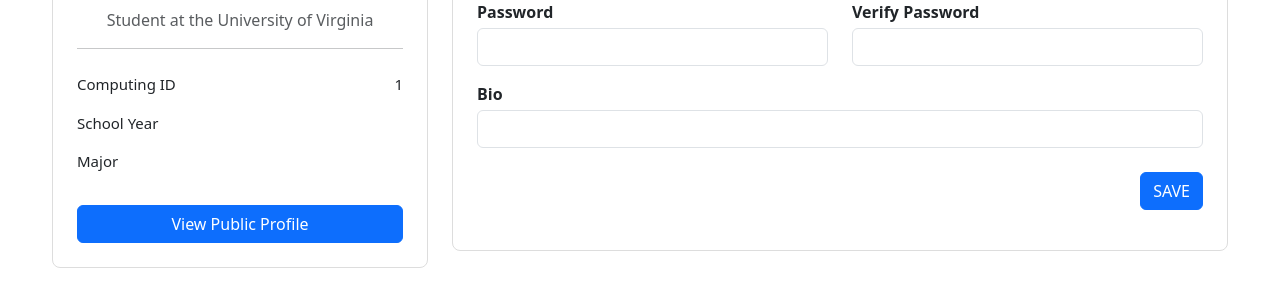
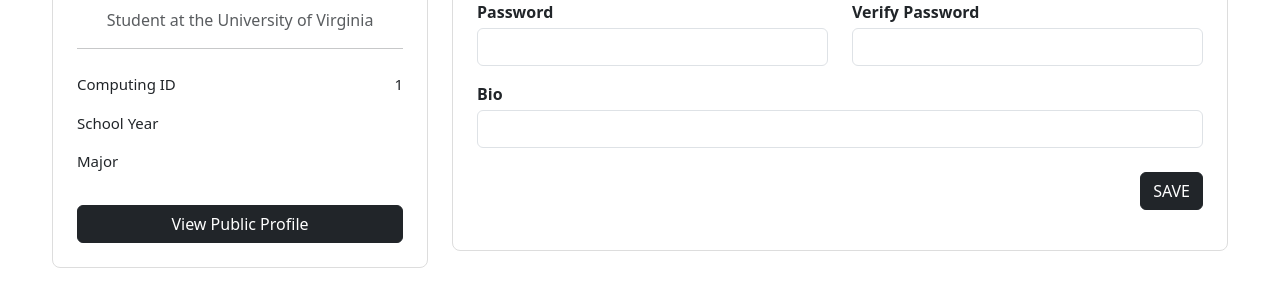
Before and after one commit to tugu-baterdene/database_project, a PHP site: page /profile.php in a window 1280 px wide. Shown: the part 364-671 px from the top of the page. Run offline with PHP 8.4, Linux system fonts and the light colour scheme; the visitor is signed in with stand-in values (Sample User, id 1); data that the repository does not hold is empty; some libraries are stand-ins or nearby versions.

Commit message:
changed button colors to match search

```diff
--- a/location.php
+++ b/location.php
@@ -311,7 +311,7 @@ if ($_SERVER['REQUEST_METHOD'] == 'POST') 	 // check if addr AND/OR landlord is
                             </div>
 
 							<div class="text-end">
-								<input type="submit" class="btn btn-primary" value="CREATE APARTMENT" id="aptBtn" name="aptBtn" />
+								<input type="submit" class="btn btn-dark" value="CREATE APARTMENT" id="aptBtn" name="aptBtn" />
                             </div>
 
                         </form>
@@ -420,7 +420,7 @@ if ($_SERVER['REQUEST_METHOD'] == 'POST') 	 // check if addr AND/OR landlord is
 							</div>
 
 							<div class="text-end">
-								<input type="submit" class="btn btn-primary" value="CREATE HOUSE" id="houseBtn" name="houseBtn" />
+								<input type="submit" class="btn btn-dark" value="CREATE HOUSE" id="houseBtn" name="houseBtn" />
                             </div>
 						</form>
                     </div>
@@ -531,7 +531,7 @@ if ($_SERVER['REQUEST_METHOD'] == 'POST') 	 // check if addr AND/OR landlord is
                                 </div>
                             </div>
 							<div class="text-end">
-								<input type="submit" class="btn btn-primary" value="CREATE DORM" id="dormBtn" name="dormBtn" />
+								<input type="submit" class="btn btn-dark" value="CREATE DORM" id="dormBtn" name="dormBtn" />
                             </div>
 						</form>
                     </div>
--- a/profile.php
+++ b/profile.php
@@ -83,7 +83,7 @@ if ($_SERVER['REQUEST_METHOD'] == 'POST')
                 </div>
 
                 <div class="text-center mt-4">
-					<a href="public_profile.php" class="btn btn-primary w-100">View Public Profile</a>
+					<a href="public_profile.php" class="btn btn-dark w-100">View Public Profile</a>
                 </div>
 
             </div>
@@ -185,7 +185,7 @@ if ($_SERVER['REQUEST_METHOD'] == 'POST')
                             </div>
 
                             <div class="text-end">
-								<input type="submit" class="btn btn-primary" value="SAVE" id="saveUser" name="saveUser"/>
+								<input type="submit" class="btn btn-dark" value="SAVE" id="saveUser" name="saveUser"/>
                             </div>
 
                         </form>
@@ -284,7 +284,7 @@ if ($_SERVER['REQUEST_METHOD'] == 'POST')
                             </div>
 
 							<div class="text-end">
-                                <input type="submit" class="btn btn-primary" value="SAVE" id="savePref" name="savePref" />
+                                <input type="submit" class="btn btn-dark" value="SAVE" id="savePref" name="savePref" />
                             </div>
 						</form>
                     </div>
--- a/public_profile.php
+++ b/public_profile.php
@@ -65,7 +65,7 @@ $status = $user['status'];
                 </div>
 
                 <div class="text-center mt-4">
-                    <a href="profile.php" class="btn btn-primary w-100">View Private Profile</a>
+                    <a href="profile.php" class="btn btn-dark w-100">View Private Profile</a>
                 </div>
 
             </div>
@@ -322,7 +322,7 @@ $status = $user['status'];
         </div>
 
 		<div class="text-end">
-			<input type="submit" class="btn btn-primary" value="Add to Group" id="addUser" name="addUser" />
+			<input type="submit" class="btn btn-dark" value="Add to Group" id="addUser" name="addUser" />
         </div>
 
     </div>
```
